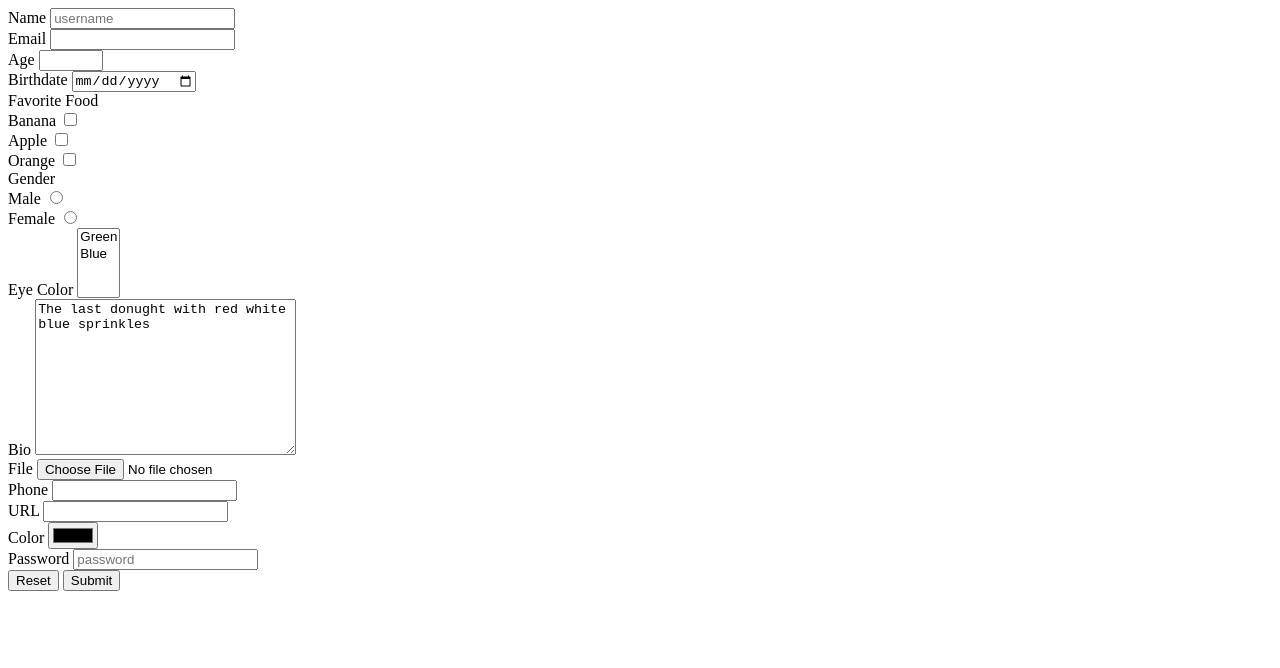
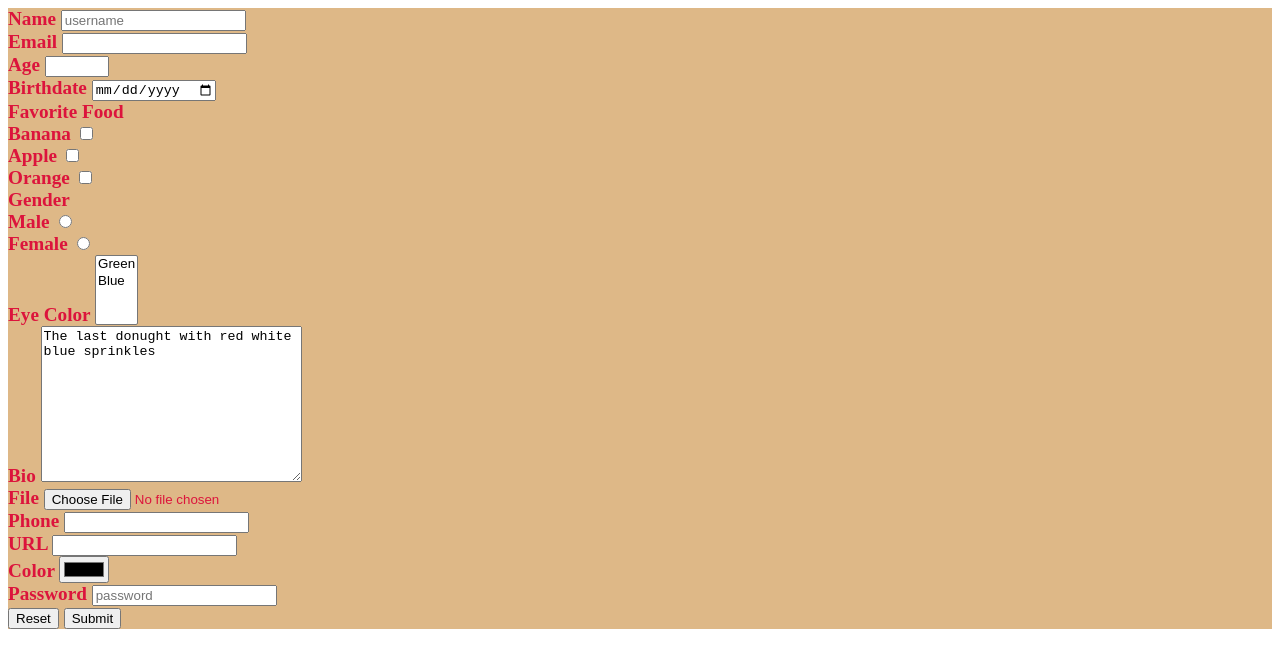
Before and after one commit to Theuri0411/form, a plain HTML site: page index.html in a window 1280 px wide. Drawn offline with Linux system fonts and the light colour scheme.

Commit message:
added CSS file

```diff
--- a/index.html
+++ b/index.html
@@ -6,6 +6,7 @@
     <meta http-equiv="X-UA-Compatible" content="IE=edge" />
     <meta name="viewport" content="width=device-width, initial-scale=1.0" />
     <title>FORM</title>
+    <link rel="stylesheet" href="style.css" />
 </head>
 
 <body>
--- /dev/null
+++ b/style.css
@@ -0,0 +1,6 @@
+form {
+    background-color: burlywood;
+    color: crimson;
+    font-size: larger;
+    font-weight: 700;
+}
```
